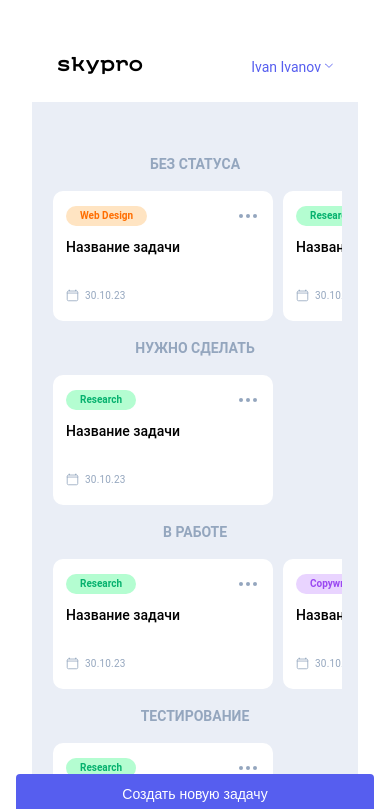
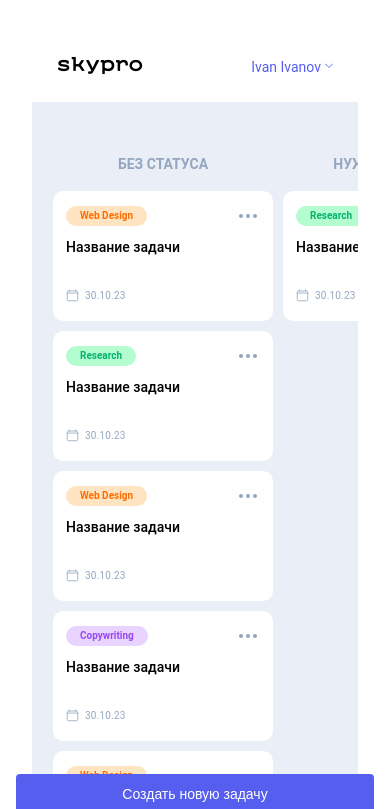
Before and after one commit to insiderIns999/skypro-kanban, a React (Vite) app: page / in a window 390 px wide. Shown: the top 809 px of the page. Built offline with nearby package versions, Linux system fonts and the light colour scheme; a web font is replaced by a local one.

Commit message:
Add files via upload

```diff
--- a/src/App.css
+++ b/src/App.css
@@ -1160,7 +1160,7 @@ body {
   display: none;
 }
 
-.modal-on-display {
+#user-set-target {
   z-index: 1;
   width: 170px;
   background-color: #fff;
@@ -1173,3 +1173,26 @@ body {
   border-radius: 15px;
   box-shadow: 15px 12px 7px -5px #bbb;
 }
+
+@media screen and (max-width: 1200px) {
+  .main__content {
+    display: flex;
+    flex-direction: row;
+  }
+}
+
+@media screen and (max-width: 1200px) {
+  .main__column {
+    display: flex;
+    flex-direction: column;
+    flex-wrap: wrap;
+  }
+}
+
+@media screen and (max-width: 1200px) {
+  .cards {
+    display: flex;
+    overflow-y: auto;
+    flex-direction: column;
+  }
+}
```
